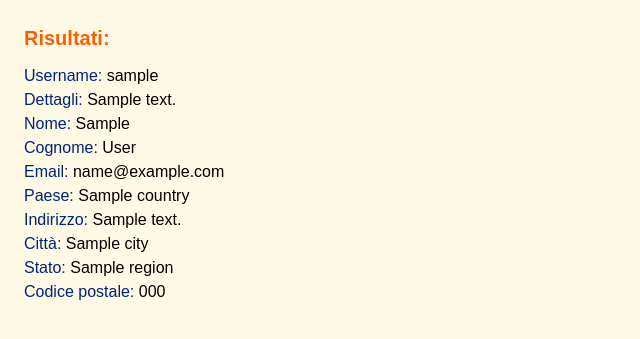
After one commit to icoletti/alternanza, a Flask app: template backend/templates/result.html in a window 1280 px wide. The commit adds this page. Shown: the top 339 px of the page, without its empty margins (0-640 px from the left). Run offline with Flask 3, Linux system fonts and the light colour scheme; the template is opened without the code that fills it: most values are stand-ins (such as "Sample title", 1, 10 or a date in 2020).

Commit message:
errori nel form

```diff
--- a/backend/app.py
+++ b/backend/app.py
@@ -1,8 +1,16 @@
 from flask import Flask, render_template, request
 import os
+import sys
+import logging
 
 HOST = os.environ["HOST"]
 PORT = os.environ.get("PORT", 8703)
+
+logger = logging.getLogger(__name__)
+handler = logging.StreamHandler(sys.stderr)
+handler.setFormatter(logging.Formatter('%(name)s - %(levelname)s - %(message)s'))
+logger.addHandler(handler)
+logger.setLevel(logging.INFO)
 
 app = Flask(__name__)
 
@@ -17,20 +25,43 @@ def start():
 @app.route('/form/', methods=('GET', 'POST'))
 def submit():
     if request.method == "POST":
-      username = request.form.get("username")
+      logger.info(request.form)
+      error = False
+      error_message = []
+      username = request.form.get("username", None)
+      if username != "nomeuser":
+          error = True
       about = request.form.get("about")
+      if about == "":
+        error = True
       first_name = request.form.get("fname")
+      if first_name != "nome":
+         error = True
       last_name = request.form.get("lname")
+      if last_name != "cognome":
+         error = True
       email = request.form.get("email")
+      if email == "":
+         error = True
       country = request.form.get("country")
+      if country != "Canada":
+         error = True
       address = request.form.get("street-address")
+      if address != "indirizzo 1":
+         error = True
       city = request.form.get("city")
+      if city != "Nessuna":
+         error = True
       region = request.form.get("region")
+      if region != "Inesistente":
+         error = True
       postal_code = request.form.get("postal-code")
-      data = "I tuoi dati sono: "
-      data += "username: "+username+", dettagli: " +about+", nome: "  +first_name+", cognome: "  +last_name+", email: "  +email
-      data += ", paese: " +country +", indirizzo: " +address+", città: " +city+", regione: " +region+", codice postale: " +postal_code
-      return data
+      if postal_code != "3422222222":
+         error = True
+      if error:
+         return render_template('result.html', error="sono presenti degli errori")
+      else:
+         return render_template('result.html',error_message=None, username=username, about=about, first_name=first_name, last_name=last_name, email=email, country=country, address=address, city=city, region=region, postal_code=postal_code)
     return render_template('form.html')
 
 
--- a/backend/templates/form.html
+++ b/backend/templates/form.html
@@ -159,4 +159,5 @@
       <button type="submit" class="rounded-md bg-blazeorange px-3 py-2 text-sm font-semibold text-white shadow-sm hover:bg-atomictangerine focus-visible:outline focus-visible:outline-2 focus-visible:outline-offset-2 focus-visible:outline-blazeorange" value="Submit">Submit</button>
     </div>
 </form>
+<a href=""></a>
 {% endblock %}
--- /dev/null
+++ b/backend/templates/result.html
@@ -0,0 +1,26 @@
+{% extends 'base.html' %}
+<h1>{% block title %}Risultati{% endblock %}</h1>
+{% block body %}
+<section>
+
+    {% if error %}
+    <p class="text-xl text-blazeorange">{{error}}</p>
+
+    {% else %}
+    <h1 class="text-xl font-bold text-blazeorange mb-3">Risultati:</h1>
+    <div>
+        <p class="text-resolutionblue">Username: <span class="text-black">{{username}}</span></p>
+        <p class="text-resolutionblue">Dettagli: <span class="text-black">{{about}}</span></p>
+        <p class="text-resolutionblue">Nome: <span class="text-black">{{first_name}}</span></p>
+        <p class="text-resolutionblue">Cognome: <span class="text-black">{{last_name}}</span></p>
+        <p class="text-resolutionblue">Email: <span class="text-black">{{email}}</span></p>
+        <p class="text-resolutionblue">Paese: <span class="text-black">{{country}}</span></p>
+        <p class="text-resolutionblue">Indirizzo: <span class="text-black">{{address}}</span></p>
+        <p class="text-resolutionblue">Città: <span class="text-black">{{city}}</span></p>
+        <p class="text-resolutionblue">Stato: <span class="text-black">{{region}}</span></p>
+        <p class="text-resolutionblue">Codice postale: <span class="text-black">{{postal_code}}</span></p>
+    </div>
+
+    {% endif %}
+</section>
+{% endblock %}
```
